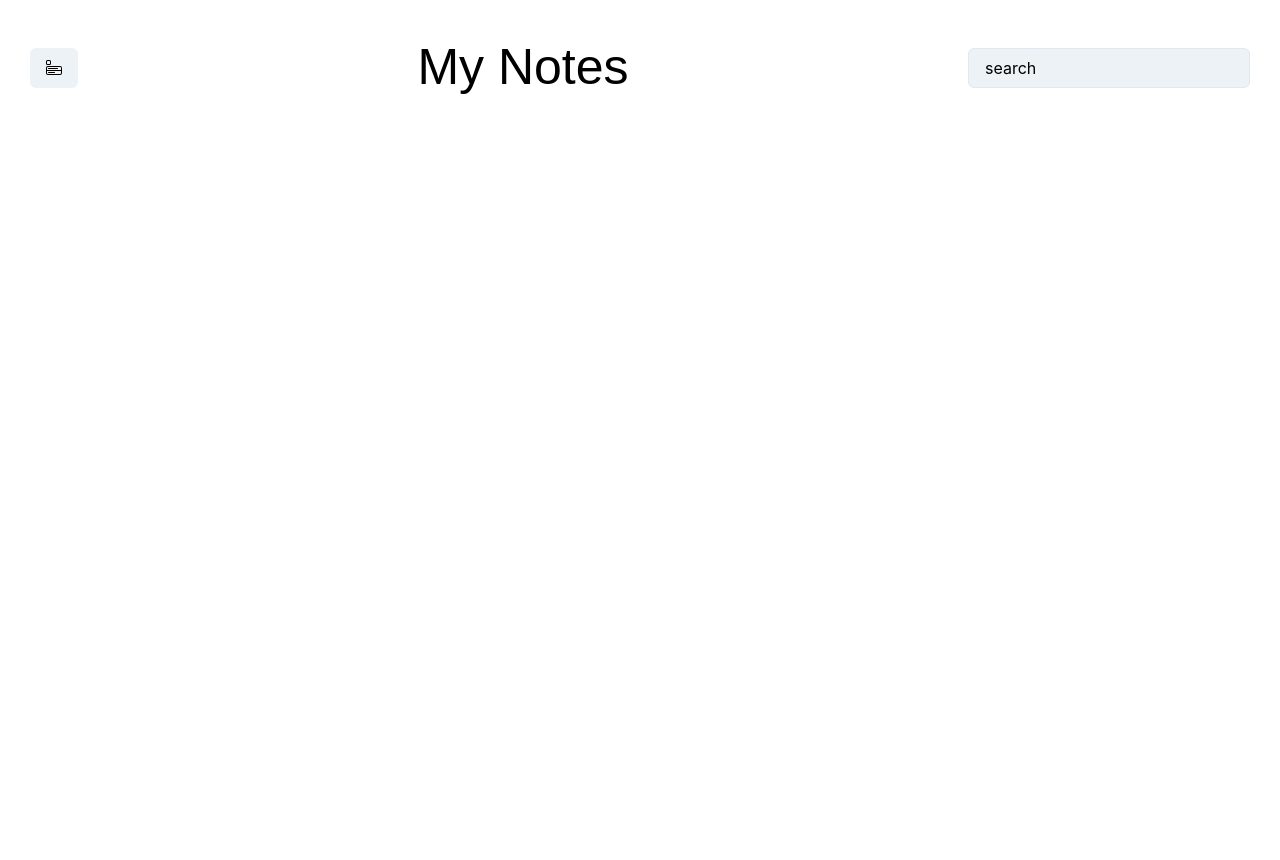
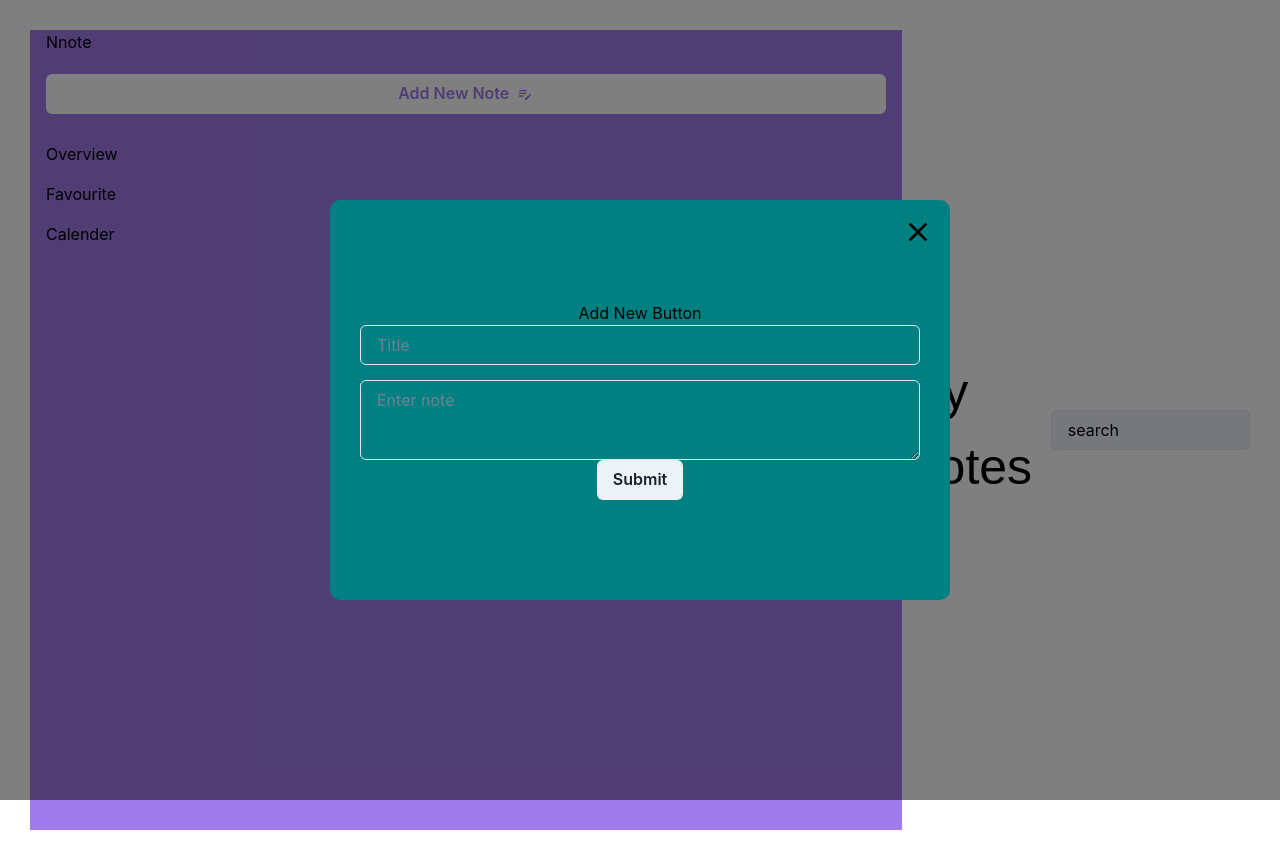
Before and after one commit to devtofunmi/Nnote, a React (Vite) app: page /dashboard in a window 1280 px wide. Before the commit the page ends 800 px from the top, so only its background shows below. Built offline with nearby package versions, Linux system fonts and the light colour scheme.

Commit message:
sidebar ui ...

```diff
--- a/src/components/SideBar.jsx
+++ b/src/components/SideBar.jsx
@@ -1,37 +1,29 @@
+import { Flex, Text } from "@chakra-ui/react";
 import React from "react";
-import { BsMenuApp } from "react-icons/bs";
-import {
-  Button,
-  Drawer,
-  DrawerBody,
-  DrawerContent,
-  DrawerHeader,
-  DrawerOverlay,
-  useDisclosure,
-} from "@chakra-ui/react";
+import { Link } from "react-router-dom";
+import AddNote from "./AddNote";
 
 const SideBar = () => {
-  const { isOpen, onOpen, onClose } = useDisclosure();
-
   return (
-    <>
-      <Button bg={"gray.100"} onClick={onOpen}>
-        <BsMenuApp color="black" />
-      </Button>
-      <Drawer onClose={onClose} isOpen={isOpen}>
-        <DrawerOverlay />
-        <DrawerContent>
-          <DrawerHeader borderBottomWidth="1px" bg={"black"} color={"white"}>
-            Nnote
-          </DrawerHeader>
-          <DrawerBody bgColor={"white"} color={"black"}>
-            <p>Add Note</p>
-            <p>Favourite Note</p>
-            <p>Calender</p>
-          </DrawerBody>
-        </DrawerContent>
-      </Drawer>
-    </>
+    <Flex
+      flexDirection={"column"}
+      bg={"purple.400"}
+      w={"100%"}
+      minH={"100vh"}
+      px={4}
+    >
+      <Text>Nnote</Text>
+      <AddNote />
+      <Link to={"/dashboard"}>
+        <Text my={2}>Overview</Text>
+      </Link>
+      <Link to={"/dashboard/favorite"}>
+        <Text my={2}>Favourite</Text>
+      </Link>
+      <Link to={"/"}>
+        <Text my={2}>Calender</Text>
+      </Link>
+    </Flex>
   );
 };
 
```
